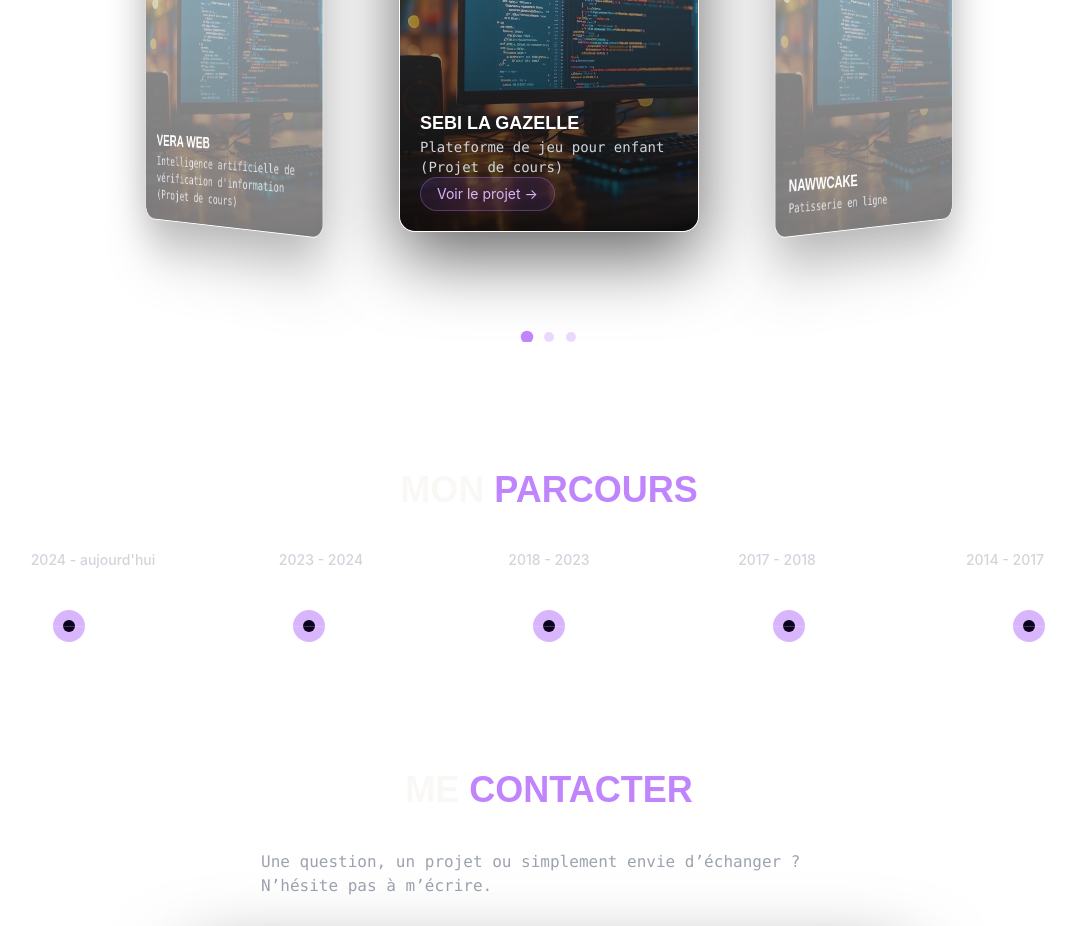
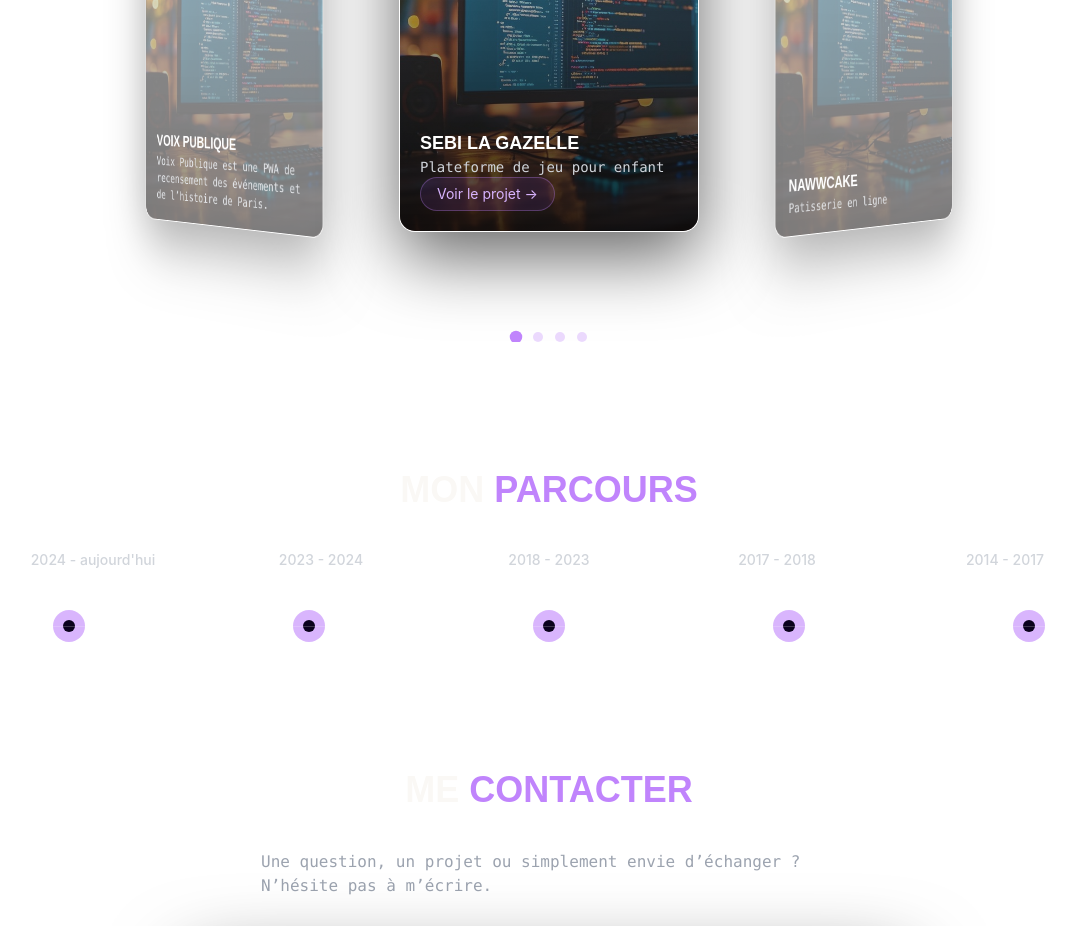
Before and after one commit to elyes-bk/portfolio, a Next.js app: page / in a window 1280 px wide. Shown: the part 1320-2246 px from the top of the page, without its empty margins (91-1167 px from the left). Built offline with nearby package versions, Linux system fonts and the light colour scheme.

Commit message:
projet voix publique ajouter

```diff
--- a/src/components/Projects.jsx
+++ b/src/components/Projects.jsx
@@ -11,7 +11,7 @@ export default function Projects() {
   const projects = [
     {
       title: "Sebi La Gazelle",
-      subtitle: "Plateforme de jeu pour enfant (Projet de cours)",
+      subtitle: "Plateforme de jeu pour enfant",
       description:
         "Création d'une plateforme de jeu en ligne pour enfant de 4 à 8 ans. \
         Développement de deux jeux éducatif (mathématique et réflexe) avec un systeme de score et de récompense générer automatiquement par l'IA",
@@ -31,11 +31,21 @@ export default function Projects() {
     },
     {
       title: "Vera Web",
-      subtitle: "Intelligence artificielle de vérification d'information (Projet de cours)",
+      subtitle: "Intelligence artificielle de vérification d'information",
       description:
         "Vera est une IA de vérification d'information accéssible par WhatsApp et Instagram. \
         Elle permet au utilisateur de posé des questions afin de savoir si une info est vrai ou non avec des sources données. \
         Notre rôle dans ce projet ? Refonte de la Landing Page ainsi que l'ajout de Vera Web sur le site en utilisant son API",
+      imageUrl: "/assets/pc.jpg",
+      component:"oui",
+      techno: "Angular, NestJs",
+    },
+    {
+      title: "Voix Publique",
+      subtitle: "Voix Publique est une PWA de recensement des événements et de l’histoire de Paris. ",
+      description:
+        "Elle permet de centraliser les rassemblements publics (manifestations, festivals, expositions) tout en valorisant les récits historiques liés aux lieux de la capitale.\
+        L’objectif est d’offrir aux Parisiens et aux habitants de la région une nouvelle manière de découvrir Paris, à travers ses événements, son histoire et ses lieux chargés de mémoire.",
       imageUrl: "/assets/pc.jpg",
       component:"oui",
       techno: "Angular, NestJs",
```
